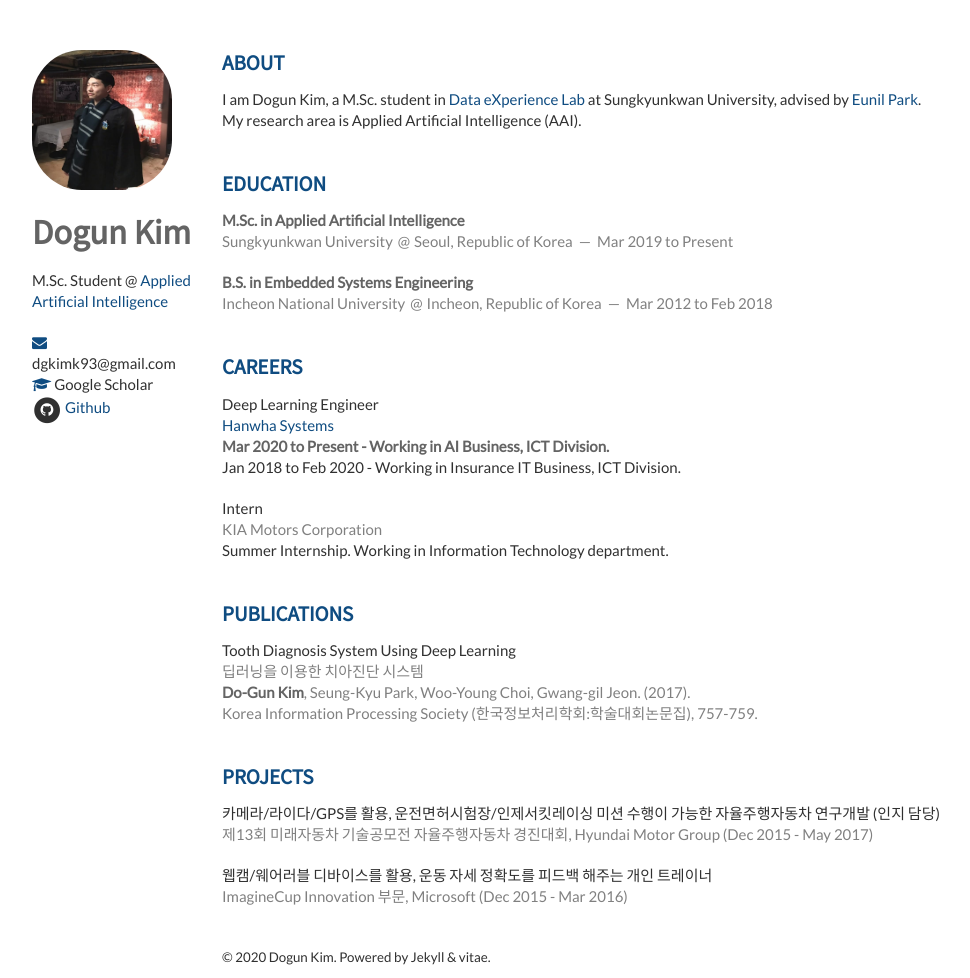
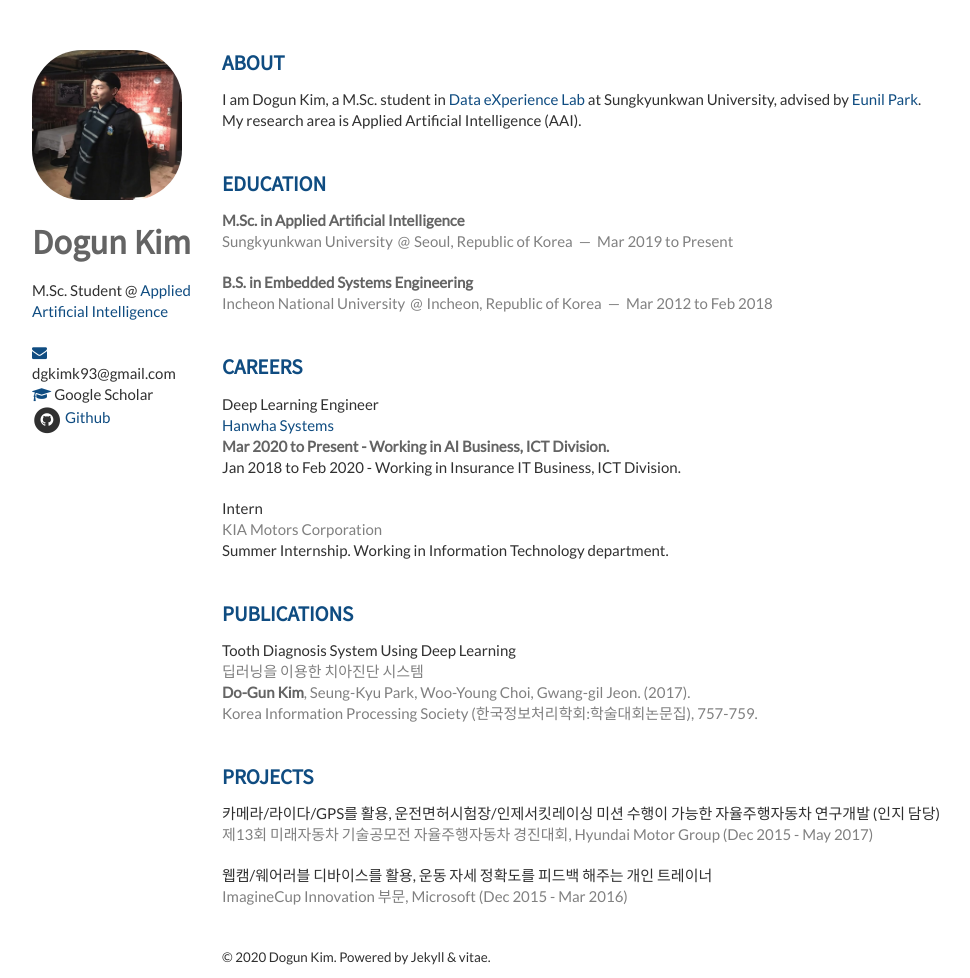
Before and after one commit to K-I-M-J-I-N/K-I-M-J-I-N.github.io, a Jekyll site: the page built from index.html, in a window 1280 px wide. Shown: the whole page, without its empty margins (138-1108 px from the left). Built offline with Jekyll 4.4.1, drawn with Linux system fonts in a browser that asks for light colours; nearby versions of some CDN libraries; the list of posts is cut into pages by our own code.

Commit message:
Update layout.css

```diff
--- a/static/css/layout.css
+++ b/static/css/layout.css
@@ -38,8 +38,8 @@ p, address {
 }
 
 .me {
-    width: 140px;
-    height: 140px;
+    width: 150px;
+    height: 150px;
     border-radius: 50px;
     -webkit-border-radius: 50px;
     -moz-border-radius: 50px;
@@ -149,7 +149,7 @@ em {
     }
 
     .container > header {
-        font-size: 80%;
+        font-size: 70%;
         line-height: 160%;
     }
 
```
